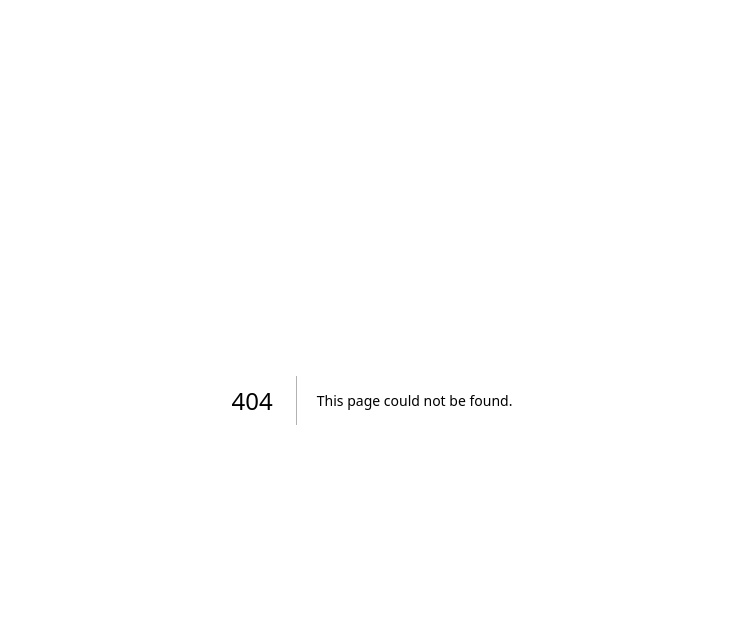
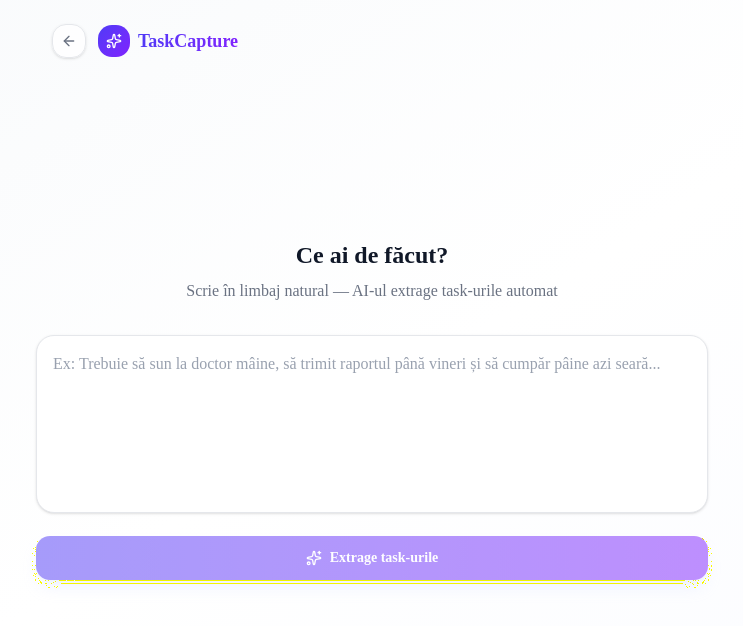
Before and after one commit to ed0one/practica_devidevs, a Next.js app: page /input in a window 1280 px wide. Before the commit this address had no page. Shown: the top 626 px of the page, without its empty margins (268-1011 px from the left). Built offline with nearby package versions, Linux system fonts and the light colour scheme.

Commit message:
feat(dashboard): fix logout button + add /input page with NIM task parsing

```diff
--- a/src/app/dashboard/page.tsx
+++ b/src/app/dashboard/page.tsx
@@ -1,6 +1,7 @@
 "use client";
 
-import { useEffect, useState, useCallback } from "react";
+import { useEffect, useState, useCallback, useRef } from "react";
+import { createClient } from "@/lib/supabase/client";
 import { motion, AnimatePresence } from "framer-motion";
 import { Task, Status } from "@/types/task";
 import CalendarView from "@/components/CalendarView";
@@ -233,6 +234,11 @@ export default function DashboardPage() {
               whileTap={{ scale: 0.95 }}
               className="rounded-xl border border-gray-200 bg-white/80 backdrop-blur-sm px-3 py-2 text-sm text-gray-600 hover:bg-gray-50 transition-colors shadow-sm"
               title="Deconectare"
+              onClick={async () => {
+                const supabase = createClient()
+                await supabase.auth.signOut()
+                window.location.href = '/login'
+              }}
             >
               <LogOut className="w-4 h-4" />
             </motion.button>
--- /dev/null
+++ b/src/app/input/page.tsx
@@ -0,0 +1,115 @@
+"use client";
+
+import { useState } from "react";
+import { useRouter } from "next/navigation";
+import { motion } from "framer-motion";
+import { Sparkles, ArrowLeft, Loader2 } from "lucide-react";
+
+export default function InputPage() {
+  const [text, setText] = useState("");
+  const [loading, setLoading] = useState(false);
+  const [error, setError] = useState<string | null>(null);
+  const router = useRouter();
+
+  const handleSubmit = async (e: React.FormEvent) => {
+    e.preventDefault();
+    if (!text.trim()) return;
+
+    setLoading(true);
+    setError(null);
+
+    try {
+      const res = await fetch("/api/parse-tasks", {
+        method: "POST",
+        headers: { "Content-Type": "application/json" },
+        body: JSON.stringify({ text }),
+      });
+
+      if (!res.ok) {
+        const data = await res.json();
+        throw new Error(data.error ?? "Eroare la procesare");
+      }
+
+      router.push("/dashboard");
+    } catch (err) {
+      setError(err instanceof Error ? err.message : "Eroare necunoscută");
+    } finally {
+      setLoading(false);
+    }
+  };
+
+  return (
+    <div className="min-h-screen bg-gradient-to-br from-slate-50 via-white to-indigo-50/30 flex flex-col">
+      <header className="mx-auto w-full max-w-2xl px-4 py-6 flex items-center gap-3">
+        <motion.button
+          whileHover={{ scale: 1.05 }}
+          whileTap={{ scale: 0.95 }}
+          onClick={() => router.push("/dashboard")}
+          className="rounded-xl border border-gray-200 bg-white/80 p-2 text-gray-500 hover:bg-gray-50 shadow-sm"
+        >
+          <ArrowLeft className="w-4 h-4" />
+        </motion.button>
+        <div className="flex items-center gap-2">
+          <div className="w-8 h-8 rounded-xl bg-gradient-to-br from-indigo-600 to-violet-600 flex items-center justify-center">
+            <Sparkles className="w-4 h-4 text-white" />
+          </div>
+          <h1 className="text-lg font-bold bg-gradient-to-r from-indigo-600 to-violet-600 bg-clip-text text-transparent">
+            TaskCapture
+          </h1>
+        </div>
+      </header>
+
+      <main className="flex-1 flex items-center justify-center px-4 pb-16">
+        <motion.div
+          initial={{ opacity: 0, y: 20 }}
+          animate={{ opacity: 1, y: 0 }}
+          className="w-full max-w-2xl"
+        >
+          <div className="text-center mb-8">
+            <h2 className="text-2xl font-bold text-gray-900">Ce ai de făcut?</h2>
+            <p className="mt-2 text-gray-500">
+              Scrie în limbaj natural — AI-ul extrage task-urile automat
+            </p>
+          </div>
+
+          <form onSubmit={handleSubmit} className="space-y-4">
+            <textarea
+              value={text}
+              onChange={(e) => setText(e.target.value)}
+              placeholder="Ex: Trebuie să sun la doctor mâine, să trimit raportul până vineri și să cumpăr pâine azi seară..."
+              rows={6}
+              disabled={loading}
+              className="w-full rounded-2xl border border-gray-200 bg-white p-4 text-gray-900 placeholder-gray-400 shadow-sm focus:outline-none focus:ring-2 focus:ring-indigo-500/20 focus:border-indigo-500 resize-none transition-all"
+            />
+
+            {error && (
+              <div className="p-3 rounded-xl bg-red-50 border border-red-200 text-red-600 text-sm">
+                {error}
+              </div>
+            )}
+
+            <motion.button
+              type="submit"
+              disabled={loading || !text.trim()}
+              whileHover={{ scale: loading ? 1 : 1.02 }}
+              whileTap={{ scale: loading ? 1 : 0.98 }}
+              className="w-full rounded-xl bg-gradient-to-r from-indigo-600 to-violet-600 py-3 text-sm font-semibold text-white shadow-lg shadow-indigo-200/50 disabled:opacity-50 disabled:cursor-not-allowed flex items-center justify-center gap-2"
+            >
+              {loading ? (
+                <>
+                  <Loader2 className="w-4 h-4 animate-spin" />
+                  Se procesează...
+                </>
+              ) : (
+                <>
+                  <Sparkles className="w-4 h-4" />
+                  Extrage task-urile
+                </>
+              )}
+            </motion.button>
+          </form>
+        </motion.div>
+      </main>
+    </div>
+  );
+}
```
